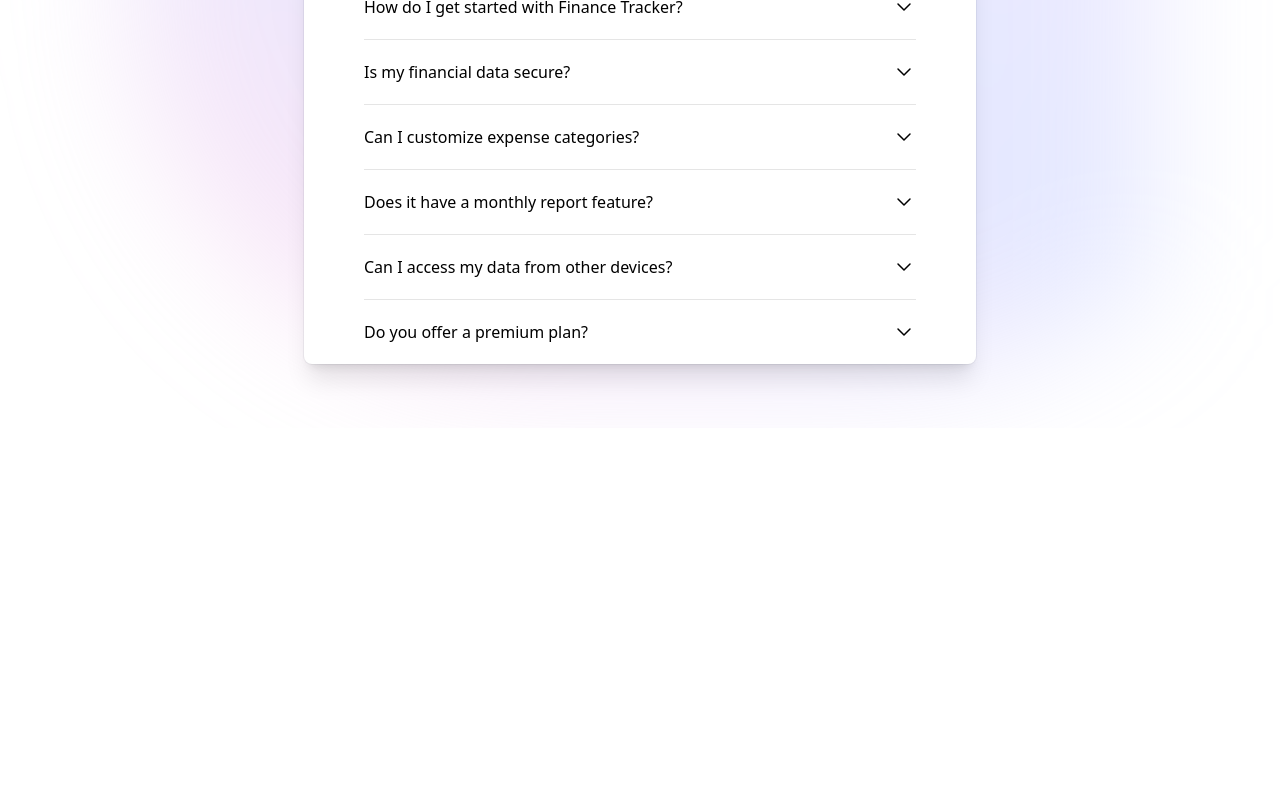
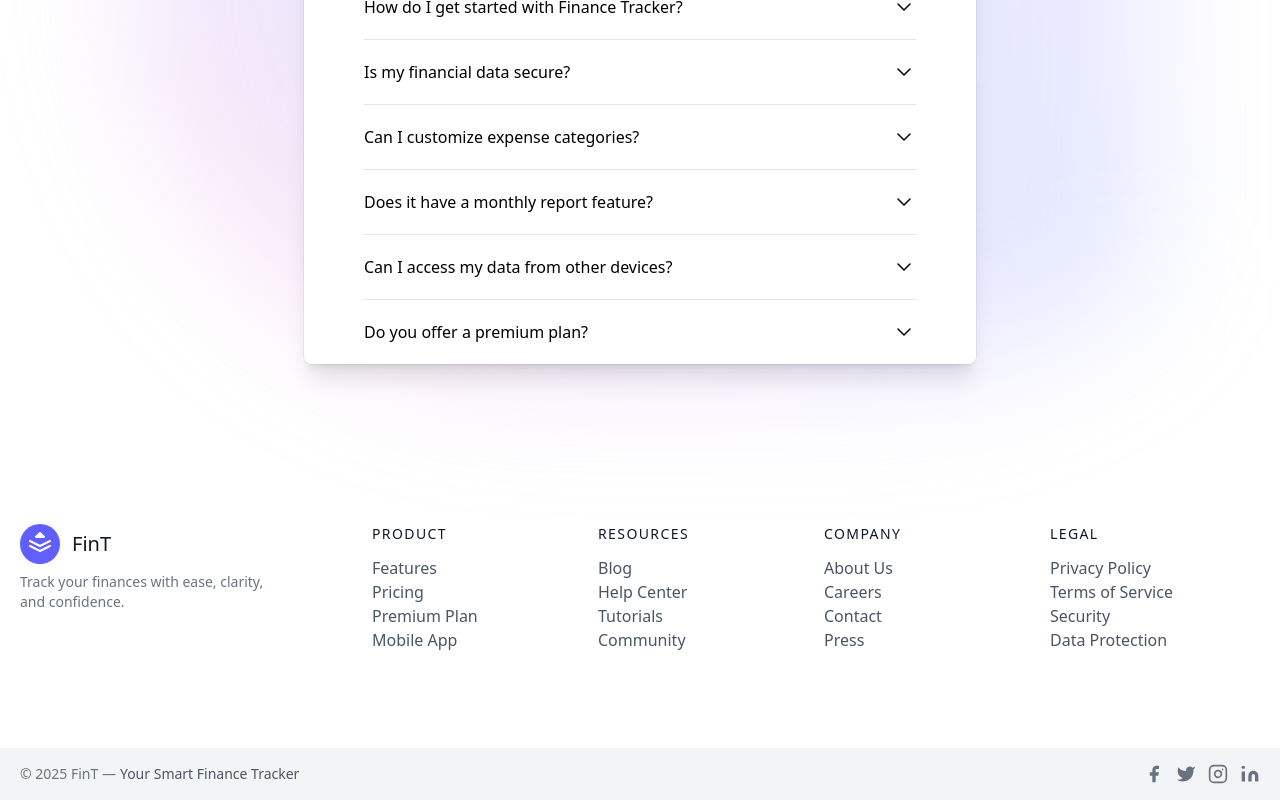
Before and after one commit to Lio3307/Finance-Tracker, a React (Vite) app: page / in a window 1280 px wide. Shown: the part 3349-4149 px from the top of the page. Before the commit the page ends 3777 px from the top, so only its background shows below. Built offline with nearby package versions, Linux system fonts and the light colour scheme.

Commit message:
adding Footer component

```diff
--- /dev/null
+++ b/src/components/layouts/Footer.tsx
@@ -0,0 +1,213 @@
+const Footer = () => {
+  return (
+    <>
+      <footer className="text-gray-600 body-font">
+        <div className="container px-5 py-24 mx-auto flex md:items-center lg:items-start md:flex-row md:flex-nowrap flex-wrap flex-col">
+          <div className="w-64 flex-shrink-0 md:mx-0 mx-auto text-center md:text-left">
+            <a className="flex title-font font-medium items-center md:justify-start justify-center text-gray-900">
+              <svg
+                xmlns="http://www.w3.org/2000/svg"
+                fill="none"
+                stroke="currentColor"
+                stroke-linecap="round"
+                stroke-linejoin="round"
+                stroke-width="2"
+                className="w-10 h-10 text-white p-2 bg-indigo-500 rounded-full"
+                viewBox="0 0 24 24"
+              >
+                <path d="M12 4V1m0 0L8 5h8l-4-4zm0 0l4 4M2 9l10 5 10-5M2 14l10 5 10-5"></path>
+              </svg>
+              <span className="ml-3 text-xl">FinT</span>
+            </a>
+            <p className="mt-2 text-sm text-gray-500">
+              Track your finances with ease, clarity, and confidence.
+            </p>
+          </div>
+          <div className="flex-grow flex flex-wrap md:pl-20 -mb-10 md:mt-0 mt-10 md:text-left text-center">
+            <div className="lg:w-1/4 md:w-1/2 w-full px-4">
+              <h2 className="title-font font-medium text-gray-900 tracking-widest text-sm mb-3">
+                PRODUCT
+              </h2>
+              <nav className="list-none mb-10">
+                <li>
+                  <a className="text-gray-600 hover:text-sky-600 hover:cursor-pointer">
+                    Features
+                  </a>
+                </li>
+                <li>
+                  <a className="text-gray-600 hover:text-sky-600 hover:cursor-pointer">
+                    Pricing
+                  </a>
+                </li>
+                <li>
+                  <a className="text-gray-600 hover:text-sky-600 hover:cursor-pointer">
+                    Premium Plan
+                  </a>
+                </li>
+                <li>
+                  <a className="text-gray-600 hover:text-sky-600 hover:cursor-pointer">
+                    Mobile App
+                  </a>
+                </li>
+              </nav>
+            </div>
+            <div className="lg:w-1/4 md:w-1/2 w-full px-4">
+              <h2 className="title-font font-medium text-gray-900 tracking-widest text-sm mb-3">
+                RESOURCES
+              </h2>
+              <nav className="list-none mb-10">
+                <li>
+                  <a className="text-gray-600 hover:text-sky-600 hover:cursor-pointer">
+                    Blog
+                  </a>
+                </li>
+                <li>
+                  <a className="text-gray-600 hover:text-sky-600 hover:cursor-pointer">
+                    Help Center
+                  </a>
+                </li>
+                <li>
+                  <a className="text-gray-600 hover:text-sky-600 hover:cursor-pointer">
+                    Tutorials
+                  </a>
+                </li>
+                <li>
+                  <a className="text-gray-600 hover:text-sky-600 hover:cursor-pointer">
+                    Community
+                  </a>
+                </li>
+              </nav>
+            </div>
+            <div className="lg:w-1/4 md:w-1/2 w-full px-4">
+              <h2 className="title-font font-medium text-gray-900 tracking-widest text-sm mb-3">
+                COMPANY
+              </h2>
+              <nav className="list-none mb-10">
+                <li>
+                  <a className="text-gray-600 hover:text-sky-600 hover:cursor-pointer">
+                    About Us
+                  </a>
+                </li>
+                <li>
+                  <a className="text-gray-600 hover:text-sky-600 hover:cursor-pointer">
+                    Careers
+                  </a>
+                </li>
+                <li>
+                  <a className="text-gray-600 hover:text-sky-600 hover:cursor-pointer">
+                    Contact
+                  </a>
+                </li>
+                <li>
+                  <a className="text-gray-600 hover:text-sky-600 hover:cursor-pointer">
+                    Press
+                  </a>
+                </li>
+              </nav>
+            </div>
+            <div className="lg:w-1/4 md:w-1/2 w-full px-4">
+              <h2 className="title-font font-medium text-gray-900 tracking-widest text-sm mb-3">
+                LEGAL
+              </h2>
+              <nav className="list-none mb-10">
+                <li>
+                  <a className="text-gray-600 hover:text-sky-600 hover:cursor-pointer">
+                    Privacy Policy
+                  </a>
+                </li>
+                <li>
+                  <a className="text-gray-600 hover:text-sky-600 hover:cursor-pointer">
+                    Terms of Service
+                  </a>
+                </li>
+                <li>
+                  <a className="text-gray-600 hover:text-sky-600 hover:cursor-pointer">
+                    Security
+                  </a>
+                </li>
+                <li>
+                  <a className="text-gray-600 hover:text-sky-600 hover:cursor-pointer">
+                    Data Protection
+                  </a>
+                </li>
+              </nav>
+            </div>
+          </div>
+        </div>
+        <div className="bg-gray-100">
+          <div className="container mx-auto py-4 px-5 flex flex-wrap flex-col sm:flex-row">
+            <p className="text-gray-500 text-sm text-center sm:text-left">
+              © 2025 FinT —
+              <a
+                href="#"
+                className="text-gray-600 ml-1"
+                rel="noopener noreferrer"
+              >
+                Your Smart Finance Tracker
+              </a>
+            </p>
+            <span className="inline-flex sm:ml-auto sm:mt-0 mt-2 justify-center sm:justify-start">
+              <a className="text-gray-500">
+                <svg
+                  fill="currentColor"
+                  stroke-linecap="round"
+                  stroke-linejoin="round"
+                  stroke-width="2"
+                  className="w-5 h-5"
+                  viewBox="0 0 24 24"
+                >
+                  <path d="M18 2h-3a5 5 0 00-5 5v3H7v4h3v8h4v-8h3l1-4h-4V7a1 1 0 011-1h3z"></path>
+                </svg>
+              </a>
+              <a className="ml-3 text-gray-500">
+                <svg
+                  fill="currentColor"
+                  stroke-linecap="round"
+                  stroke-linejoin="round"
+                  stroke-width="2"
+                  className="w-5 h-5"
+                  viewBox="0 0 24 24"
+                >
+                  <path d="M23 3a10.9 10.9 0 01-3.14 1.53 4.48 4.48 0 00-7.86 3v1A10.66 10.66 0 013 4s-4 9 5 13a11.64 11.64 0 01-7 2c9 5 20 0 20-11.5a4.5 4.5 0 00-.08-.83A7.72 7.72 0 0023 3z"></path>
+                </svg>
+              </a>
+              <a className="ml-3 text-gray-500">
+                <svg
+                  fill="none"
+                  stroke="currentColor"
+                  stroke-linecap="round"
+                  stroke-linejoin="round"
+                  stroke-width="2"
+                  className="w-5 h-5"
+                  viewBox="0 0 24 24"
+                >
+                  <rect width="20" height="20" x="2" y="2" rx="5" ry="5"></rect>
+                  <path d="M16 11.37A4 4 0 1112.63 8 4 4 0 0116 11.37zm1.5-4.87h.01"></path>
+                </svg>
+              </a>
+              <a className="ml-3 text-gray-500">
+                <svg
+                  fill="currentColor"
+                  stroke="currentColor"
+                  stroke-linecap="round"
+                  stroke-linejoin="round"
+                  stroke-width="0"
+                  className="w-5 h-5"
+                  viewBox="0 0 24 24"
+                >
+                  <path
+                    stroke="none"
+                    d="M16 8a6 6 0 016 6v7h-4v-7a2 2 0 00-2-2 2 2 0 00-2 2v7h-4v-7a6 6 0 016-6zM2 9h4v12H2z"
+                  ></path>
+                  <circle cx="4" cy="4" r="2" stroke="none"></circle>
+                </svg>
+              </a>
+            </span>
+          </div>
+        </div>
+      </footer>
+    </>
+  );
+};
+
+export default Footer;
--- a/src/pages/Home.tsx
+++ b/src/pages/Home.tsx
@@ -4,6 +4,7 @@
 import Features from "../components/layouts/Features";
 import Testimonial from "../components/layouts/Testimonial";
 import Faq from "../components/layouts/Faq";
+import Footer from "../components/layouts/Footer";
 
 const Home = () => {
   return (
@@ -14,6 +15,7 @@
       <Features />
       <Testimonial/>
       <Faq/>
+      <Footer/>
     </>
   );
 };
```
